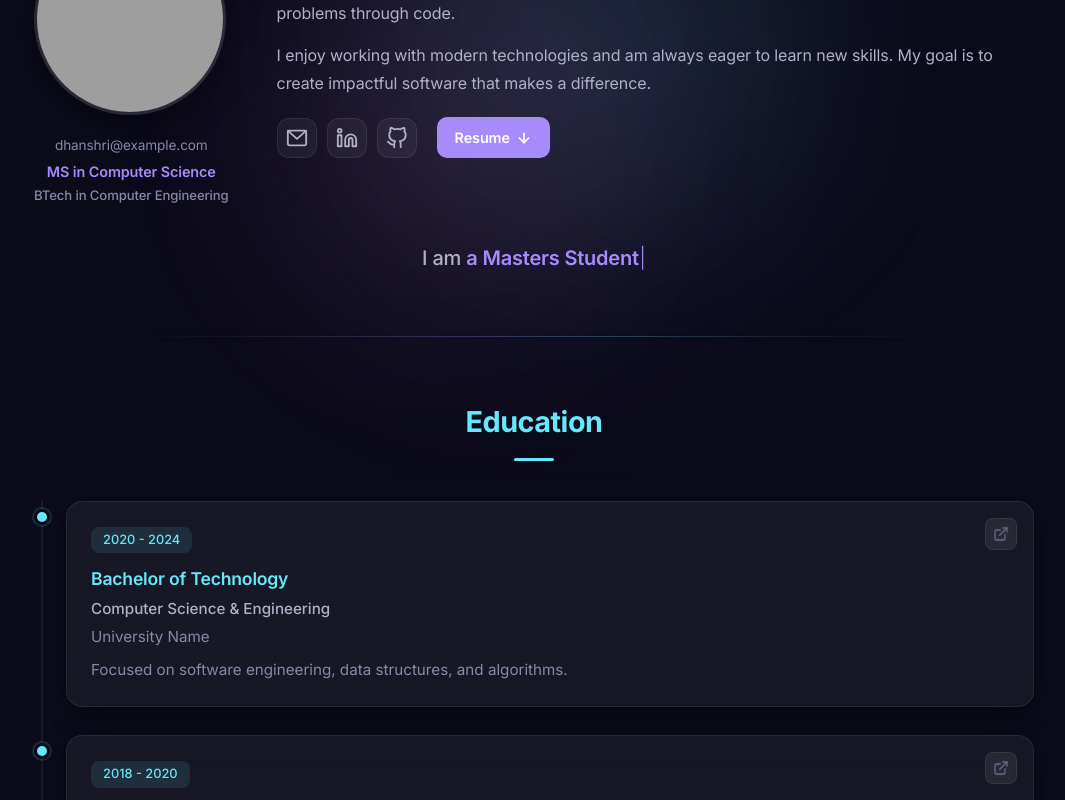
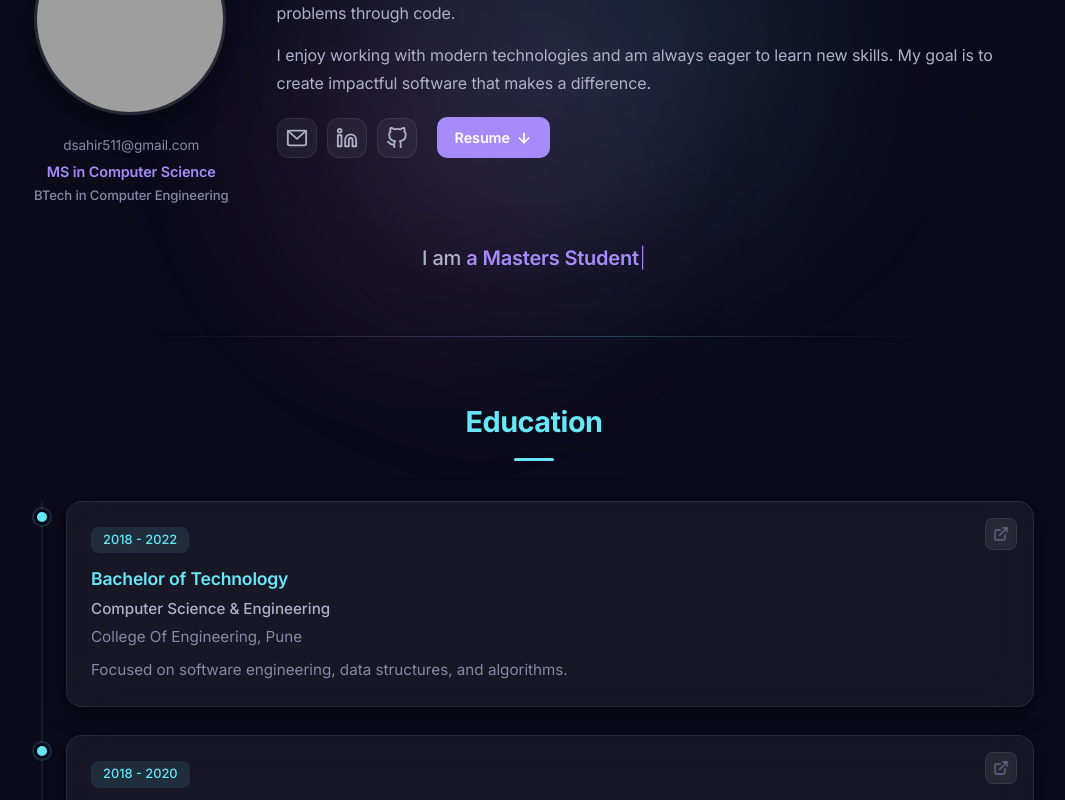
Before and after one commit to DSahir/DhanshriAhir, a React (Vite) app: page / in a window 1280 px wide. Shown: the part 320-1120 px from the top of the page, without its empty margins (106-1171 px from the left). Built offline with nearby package versions, Linux system fonts and the light colour scheme; grey boxes are pictures that could not be loaded.

Commit message:
Update portfolio data with new personal details
Updated personal information including email, location, and education details.

```diff
--- a/src/data/portfolioData.js
+++ b/src/data/portfolioData.js
@@ -20,12 +20,12 @@ const portfolioData = {
       "Hello! I'm <strong>Dhanshri Ahir</strong>, a passionate developer who loves building web applications and solving problems through code.",
       'I enjoy working with modern technologies and am always eager to learn new skills. My goal is to create impactful software that makes a difference.',
     ],
-    email: 'dhanshri@example.com',
-    location: 'India',
+    email: 'dsahir511@gmail.com',
+    location: 'Massachusetts, USA',
     resumeUrl: '#', // Replace with your actual resume file URL
     socialLinks: {
       linkedin: 'https://linkedin.com/in/dhanshri-ahir',
-      github: 'https://github.com/DhanshriAhir',
+      github: 'https://github.com/DSAhir',
     },
   },
 
@@ -36,11 +36,11 @@ const portfolioData = {
     {
       degree: 'Bachelor of Technology',
       field: 'Computer Science & Engineering',
-      institution: 'University Name', // <-- Replace with your actual university
-      year: '2020 - 2024',
+      institution: 'College Of Engineering, Pune', // <-- Replace with your actual university
+      year: '2018 - 2022',
       description:
         'Focused on software engineering, data structures, and algorithms.',
-      link: 'https://example.edu', // <-- Replace with your university URL
+      link: 'https://www.coeptech.ac.in/', // <-- Replace with your university URL
     },
     {
       degree: 'Higher Secondary (12th)',
```
